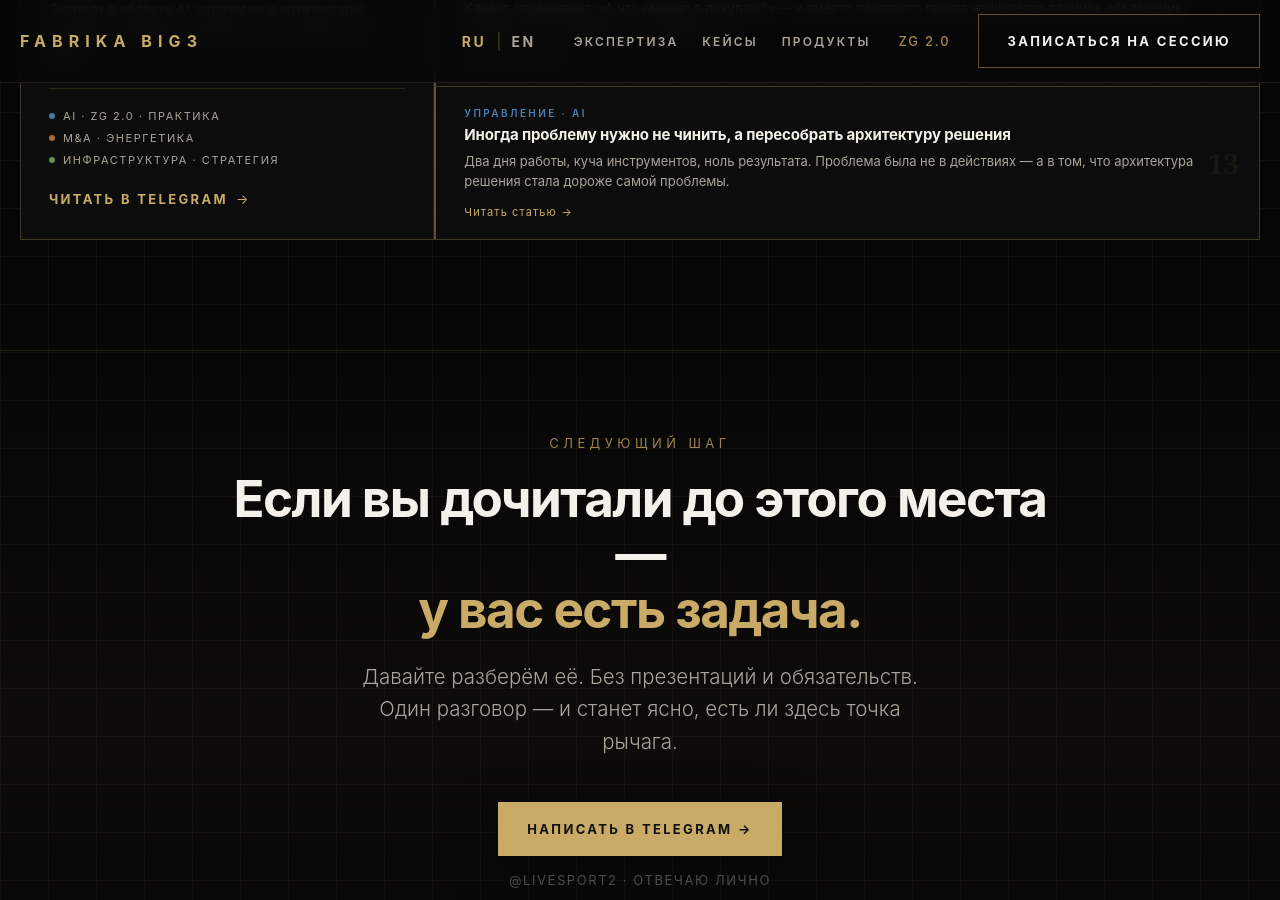
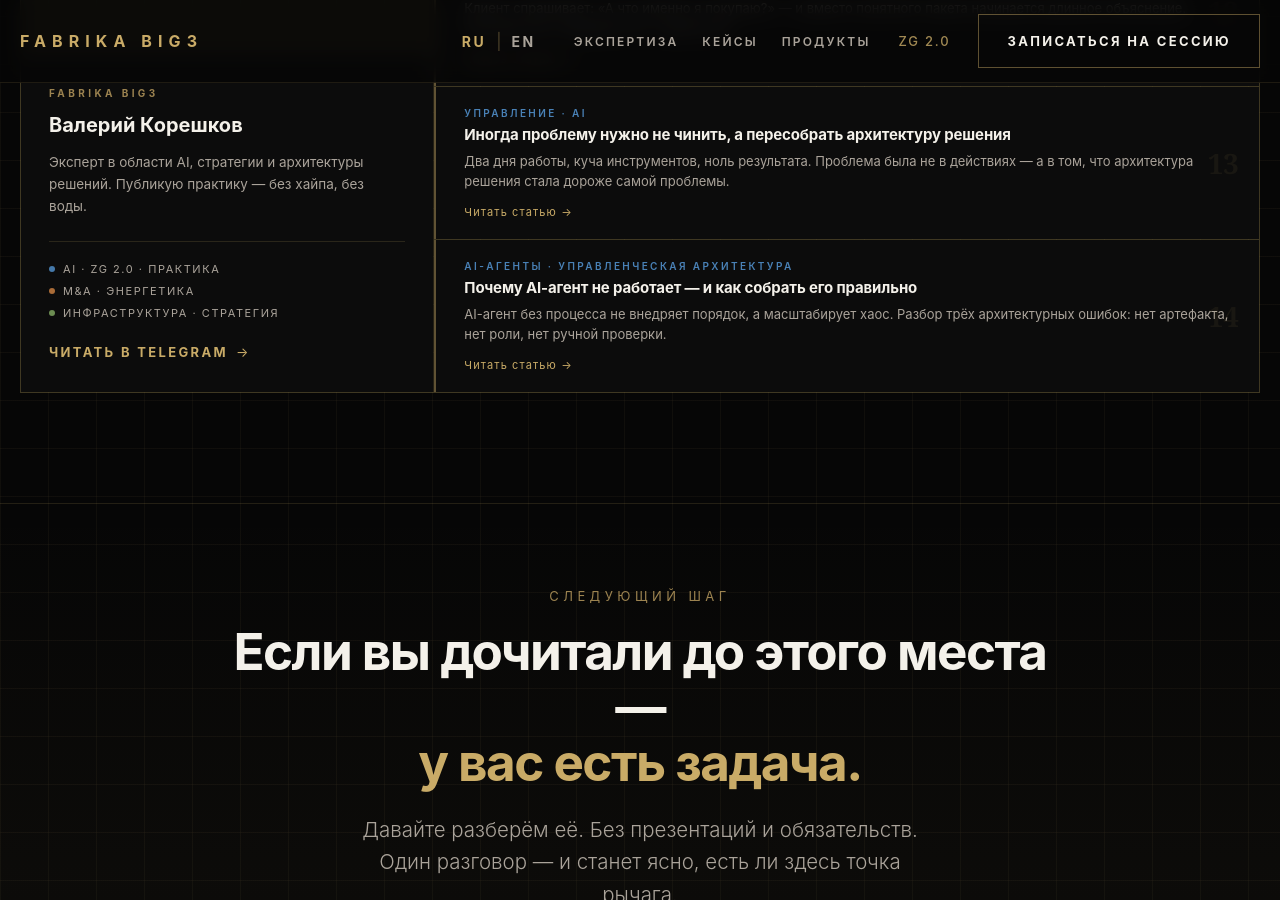
Before and after one commit to Valerii1242/fabrika-big3, a Jekyll site: the page index.html, which Jekyll copies as it is, in a window 1280 px wide and 900 px high, scrolled down 7712 px. Built offline with Jekyll 4.4.1, drawn with Linux system fonts in a browser that asks for light colours.

Commit message:
Add files via upload

```diff
--- a/index.html
+++ b/index.html
@@ -2274,6 +2274,14 @@
               <p data-ru="Два дня работы, куча инструментов, ноль результата. Проблема была не в действиях — а в том, что архитектура решения стала дороже самой проблемы." data-en="Two days of work, many tools, zero result. The issue wasn't the effort — the solution architecture had become more expensive than the problem itself.">Два дня работы, куча инструментов, ноль результата. Проблема была не в действиях — а в том, что архитектура решения стала дороже самой проблемы.</p>
               <span style="font-size:11px;letter-spacing:.1em;color:var(--gold);margin-top:8px;display:block;" data-ru="Читать статью →" data-en="Read article →">Читать статью →</span>
               <span class="tenchat-post-num">13</span>
+            </a>
+
+            <a class="tenchat-post tenchat-post--article" href="/blog/ai-agent-bez-protsessa/" style="border-left:2px solid rgba(201,171,103,.45);">
+              <span class="tenchat-post-tag tag-ai" data-ru="AI-агенты · Управленческая архитектура" data-en="AI Agents · Management Architecture">AI-агенты · Управленческая архитектура</span>
+              <h4 data-ru="Почему AI-агент не работает — и как собрать его правильно" data-en="Why an AI Agent Fails — and How to Build It Right">Почему AI-агент не работает — и как собрать его правильно</h4>
+              <p data-ru="AI-агент без процесса не внедряет порядок, а масштабирует хаос. Разбор трёх архитектурных ошибок: нет артефакта, нет роли, нет ручной проверки." data-en="An AI agent without a process doesn't bring order — it scales chaos. A breakdown of three architectural mistakes: no artefact, no role, no manual verification.">AI-агент без процесса не внедряет порядок, а масштабирует хаос. Разбор трёх архитектурных ошибок: нет артефакта, нет роли, нет ручной проверки.</p>
+              <span style="font-size:11px;letter-spacing:.1em;color:var(--gold);margin-top:8px;display:block;" data-ru="Читать статью →" data-en="Read article →">Читать статью →</span>
+              <span class="tenchat-post-num">14</span>
             </a>
 
           </div>
```
